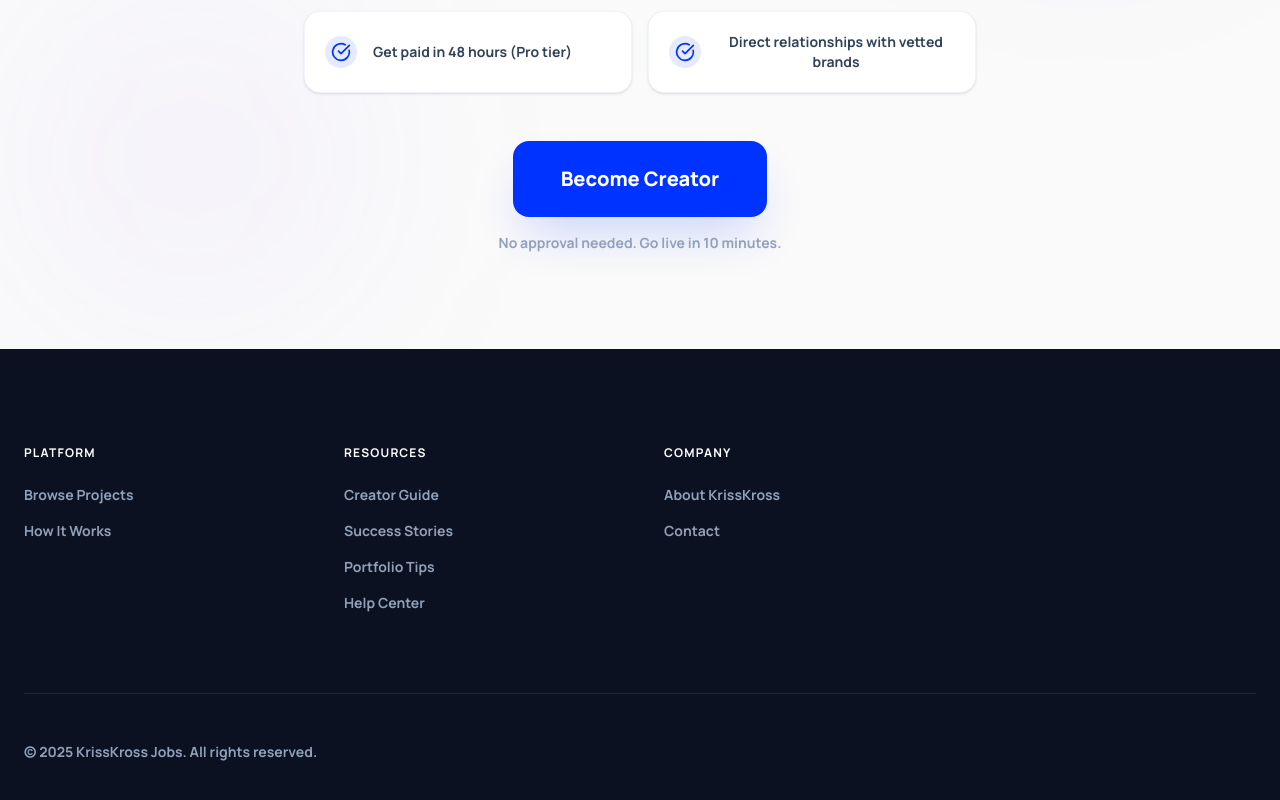
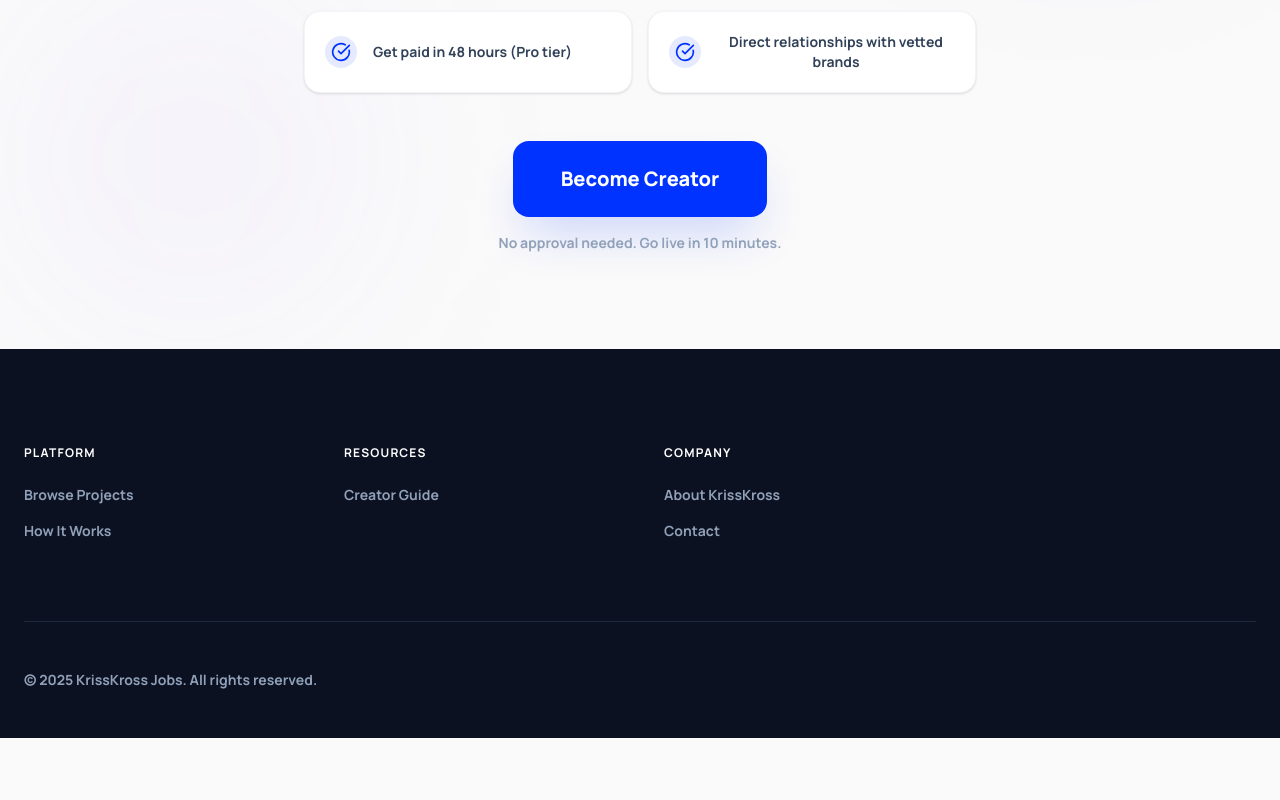
Before and after one commit to Augustas11/krisskross_jobs, a Next.js app: page / in a window 1280 px wide. Shown: the part 2973-3773 px from the top of the page. After the commit the page ends 3711 px from the top, so only its background shows below. Built offline with nearby package versions, Linux system fonts and the light colour scheme.

Commit message:
refactor: hide incomplete resource links in footer

```diff
--- a/src/app/page.tsx
+++ b/src/app/page.tsx
@@ -287,9 +287,6 @@
               <h4 className="mb-6 font-bold text-white uppercase text-xs tracking-widest">Resources</h4>
               <ul className="space-y-4 text-sm font-bold">
                 <li key="Creator Guide"><a href="/creator-guide" className="hover:text-primary transition-colors">Creator Guide</a></li>
-                <li key="Success Stories"><a href="/success-stories" className="hover:text-primary transition-colors">Success Stories</a></li>
-                <li key="Portfolio Tips"><a href="#" className="hover:text-primary transition-colors">Portfolio Tips</a></li>
-                <li key="Help Center"><a href="#" className="hover:text-primary transition-colors">Help Center</a></li>
               </ul>
             </div>
             <div>
```
